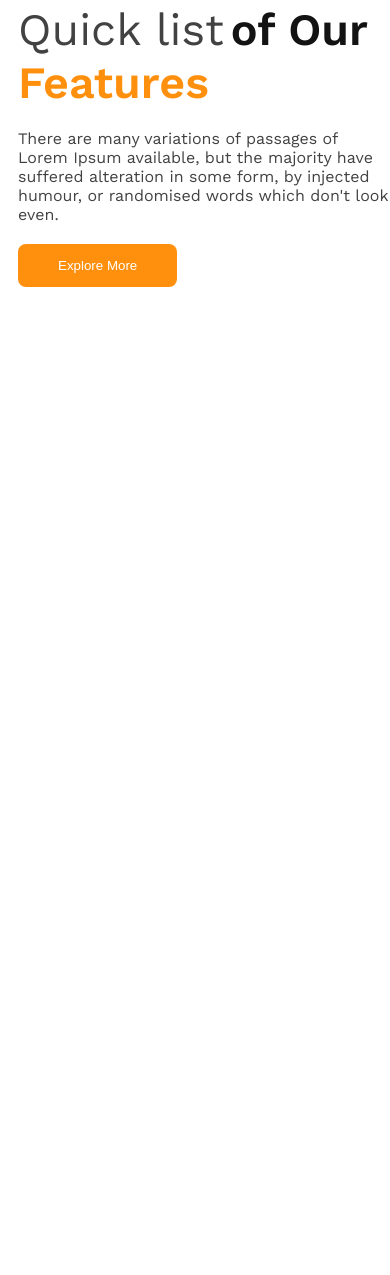
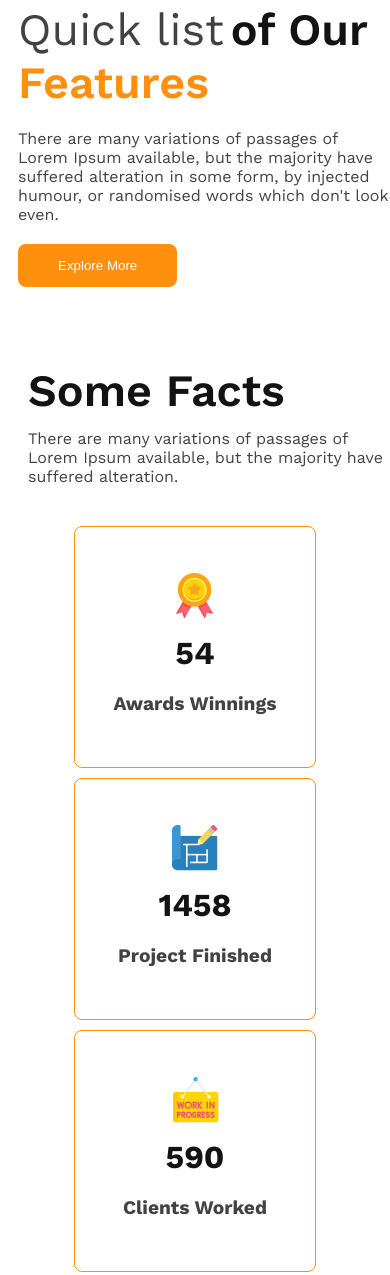
Before and after one commit to HxHridoy/responsice-architect-g3, a plain HTML site: page index.html in a window 390 px wide. Shown: the part 2246-3521 px from the top of the page. Before the commit the page ends 2581 px from the top, so only its background shows below. Drawn offline with nearby package versions, Linux system fonts and the light colour scheme.

Commit message:
fact/forth section done with mobaile responsive

```diff
--- a/index.html
+++ b/index.html
@@ -65,6 +65,57 @@
             </div>
             </div>
         </section>
+
+        <!-- Third section start  -->
+         <section>
+
+         </section>
+
+         <!-- Forth section start -->
+          <section class="fact-section">
+          <div class="fact-main-div">
+              <h2 class="fact-subtitle">Some Facts</h2>
+            <p class="fact-paragraph">
+                There are many variations of passages of Lorem Ipsum available, but the majority have suffered alteration.
+            </p>
+            <div class="fact-info">
+                <!-- .fact-card*4>img.fact-images+h4.fact-title+h6.fact-description -->
+                <div class="for-flex">
+                  <div class="fact-card">
+                    <img src="/images/icons/ribon.png" alt="" class="fact-images">
+                    <h4 class="fact-title">54</h4>
+                    <h6 class="fact-description">Awards Winnings</h6>
+                  </div>
+                </div>
+
+                <div class="for-flex">
+                   <div class="fact-card">
+                    <img src="/images/icons/projects.png" alt="" class="fact-images">
+                    <h4 class="fact-title">1458</h4>
+                    <h6 class="fact-description">Project Finished</h6>
+                   </div>
+                </div>
+
+                <div class="for-flex">
+                    <div class="fact-card">
+                    <img src="/images/icons/customers.png" alt="" class="fact-images">
+                    <h4 class="fact-title">590</h4>
+                    <h6 class="fact-description">Clients Worked</h6>
+                </div>
+                </div>
+
+                <div class="for-flex">
+                    <div class="fact-card">
+                    <img src="/images/icons/email.png" alt="" class="fact-images">
+                    <h4 class="fact-title">22578</h4>
+                    <h6 class="fact-description">Email Send</h6>
+                </div>
+                </div>
+            </div>
+          </div>
+
+          </section>
+
     </main>
 
     <footer>
--- a/styles/architect.css
+++ b/styles/architect.css
@@ -177,6 +177,69 @@ header {
 }
 
 
+ /* Forth section start */
+.fact-main-div {
+    max-width: 1440px;
+    margin: 0 auto;
+}
+
+.fact-subtitle {
+    font-size: 2.8rem;
+    font-weight: 600;
+    color: #131313;
+}
+
+.fact-paragraph {
+    color: #424242;
+    width: 540px;
+    margin-top: -25px;
+
+}
+
+/* card styles */
+/* .fact-info {
+    display: flex;
+} */
+
+.fact-card {
+    border: 1px solid #FF900E;
+    border-radius: 8px;
+    width: 240px;
+    height: 240px;
+    display: flex;
+    flex-direction: column;
+    justify-content: center;
+    align-items: center;
+
+}
+
+/* .for-flex {
+    display: flex;
+    justify-content: center;
+    align-items: center;
+ } */
+
+
+.fact-info {
+    display: grid;
+    grid-template-columns: repeat(4, 1fr);
+    margin-top: 40px;
+    justify-content: center;
+}
+
+.fact-title {
+    color: #131313;
+    font-size: 2rem;
+    margin: 15px 0;
+}
+
+.fact-description {
+    font-size: 1.2rem;
+    margin: 5px;
+    color: #424242;
+}
+
+
 /* Header Responsive */
 @media screen and (max-width: 576px) {
     header {
@@ -200,6 +263,8 @@ header {
     margin-top: 50px;
     }
 
+
+
     /* 2nd section responsive */
     .main-div {
     flex-direction: column;
@@ -211,8 +276,20 @@ header {
     grid-template-columns: repeat(1, 1fr);
     }
 
-    .feature-div {
+    .feature-div, .fact-subtitle, .fact-paragraph {
     width: 100%;
     margin-left: 20px;
     }
+
+    /* Forth/fact section responsive */
+    .fact-info {
+        grid-template-columns: repeat(1, 1fr);
+        justify-items: center;
+        gap: 10px;
+     }
+
+     .fact-section {
+        padding-bottom: 120px;
+     }
+
 }
```
